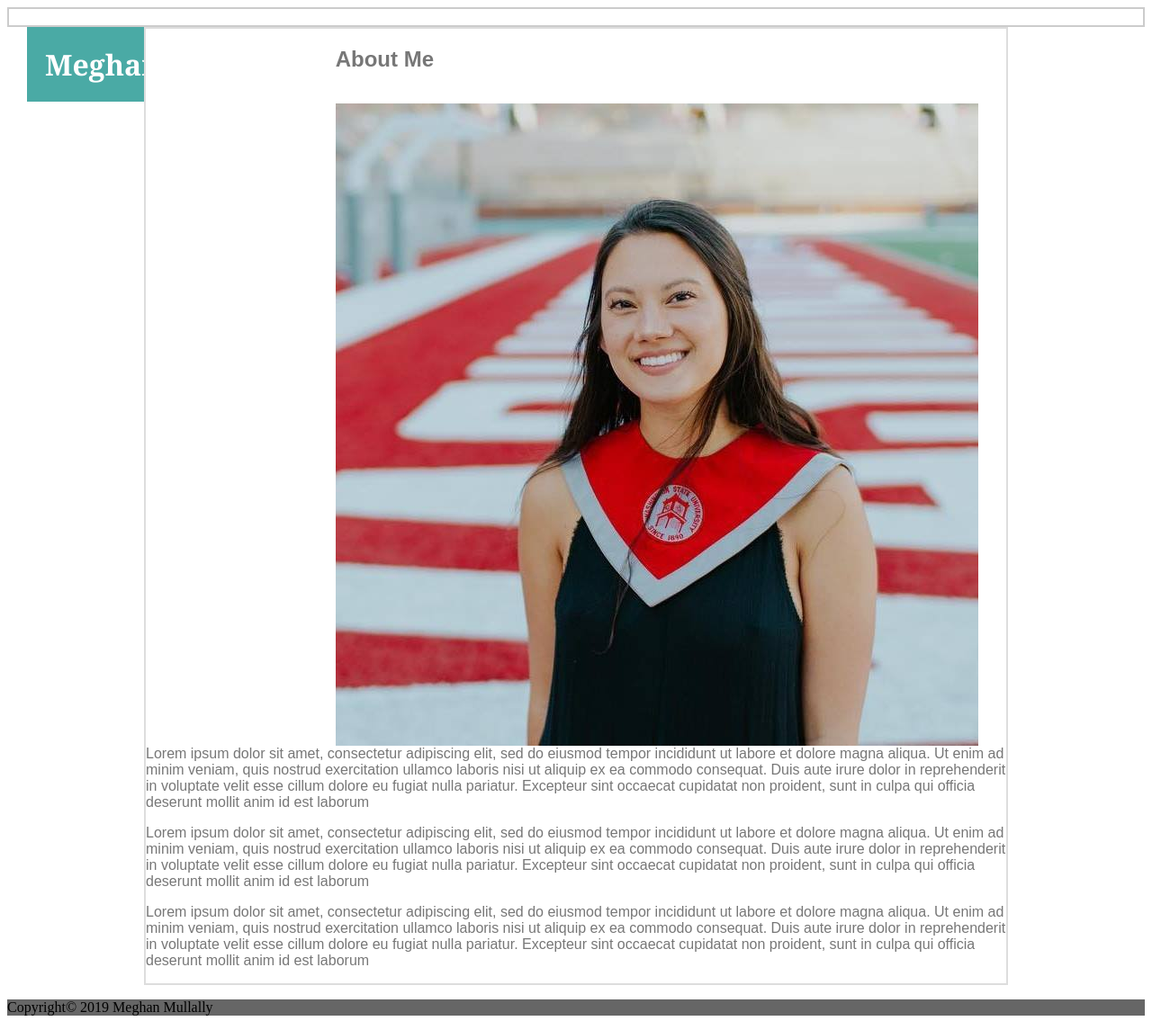
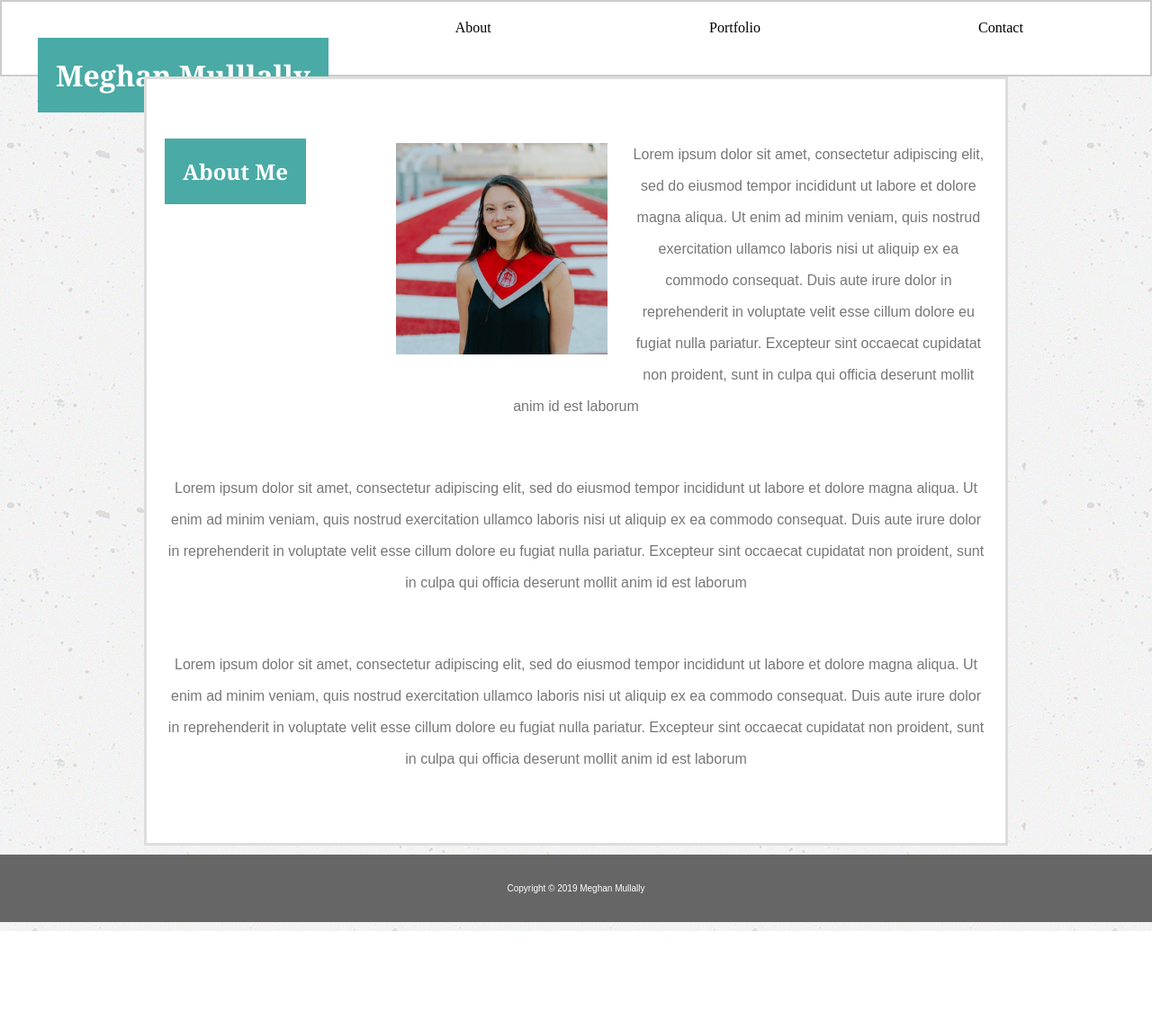
Before and after one commit to meghanmullally/Basic-Portfolio, a plain HTML site: page index.html in a window 1280 px wide. Shown: the whole page at 90% size. After the commit the page ends 1035 px from the top, so only its background shows below. Drawn offline with Linux system fonts and the light colour scheme.

Commit message:
fixing positioning of foooter and main container content

```diff
--- a/assets/css/style.css
+++ b/assets/css/style.css
@@ -1,24 +1,31 @@
 * {
   box-sizing: border-box;
+  margin-left: auto;
+  margin-right: auto;
 }
 
 body {
-
+  background-image: url("../images/concrete-texture.png");
+  margin: 0;
+  padding: 0;
 }
 
 /*Header content*/
 
 header {
+  position: relative;
   background-color: #ffffff;
   border: #cccccc solid 2px;
-  color: #ffffff;
-  /* width: 100%;
-  height: auto; */
+  /* color: #ffffff;  */
+  width: 100%;
+  height: 85px;
+  padding: 20px;
 }
 
 /*Nav Bar content*/
 
 ul {
+  display: flex;
   list-style-type: none;
   margin: 0;
   padding: 0;
@@ -26,11 +33,10 @@ ul {
 }
 
 li {
-  float: right;
+  float: left;
 }
 
 li a {
-  display: block;
   color: #777777;
   text-align: center;
   padding: 14px 16px;
@@ -39,39 +45,76 @@ li a {
 
 /*Heading content*/
 
-h1 {
+#logo-name {
   font-family: 'Georgia', Times, 'Times New Roman', serif;
-  background-color:  #4aaaa5;
+  background-color: #4aaaa5;
   padding: 20px;
   margin: 20px;
   text-align: center;
   float: left;
+  color: #ffffff;
+}
+
+#about-me {
+  position: absolute;
+  font-family: 'Georgia', Times, 'Times New Roman', serif;
+  background-color: #4aaaa5;
+  padding: 20px;
+  margin: 20px;
+  text-align: center;
+  float: left;
+  color: #ffffff;
+
 }
 
 /*Main content*/
 
 
-.main-container {
+#main-container {
   position: relative;
-  margin-top: 120px;
-  margin: 0 auto;
-  width:  960px;
+  /*min-height take out???*/
+  /* min-height: 100vh; */
+  padding-top: 30px;
+  width: 960px;
   background-image: url("concrete-text.png");
   background-color: #ffffff;
-  border: #dddddd solid 2px;
+  border: #dddddd solid 3px;
   color: #777777;
+}
+
+#wrapper {
+  padding-bottom: 2.5rem;
+}
+
+p {
   font-family: 'Arial', 'Helvetica Neue', Helvetica, sans-serif;
+  text-align: center;
+  line-height: 35px;
+  padding: 20px;
 }
 
 #bio-image {
   float: left;
-  margin-right: 20px;
-  margin-top: 15px;
+  margin: 20px 20px 20px 50px;
+  width: 245px;
+  height: 245px;
+  padding: 5px;
+
 }
 
 
 /*Footer content*/
 
 footer {
+  position: relative;
+  bottom: 0;
+  width: 100%;
+  height: auto;
   background-color: #666666;
 }
+
+#copyright {
+  text-align: center;
+  font-size: 10px;
+  color: #ffffff;
+}
--- a/index.html
+++ b/index.html
@@ -15,7 +15,7 @@
 <body>
   <!--Main Header / Nav Bar-->
   <header>
-    <h1>Meghan Mulllally</h1>
+    <h1 id="logo-name">Meghan Mulllally</h1>
     <nav>
       <ul>
         <li href="index.html" alt="about me">About</li>
@@ -27,9 +27,10 @@
 
 
   <!---Main Content--->
-  <div class="main-container">
+  <div id="main-container">
+    <div id="wrapper">
     <section>
-      <h2>About Me</h2>
+      <h1 id="about-me">About Me</h1>
       <img id="bio-image" src="assets/images/profile.jpg" alt="Photo of me">
       <p>
         Lorem ipsum dolor sit amet, consectetur adipiscing elit, sed do eiusmod tempor incididunt ut labore et dolore
@@ -56,9 +57,10 @@
     </section>
   </div>
 
+</div>
   <!---Footer_-->
   <footer>
-    <p>Copyright&copy; 2019 Meghan Mullally</p>
+    <p id="copyright">Copyright &copy; 2019 Meghan Mullally</p>
   </footer>
 
 
```
